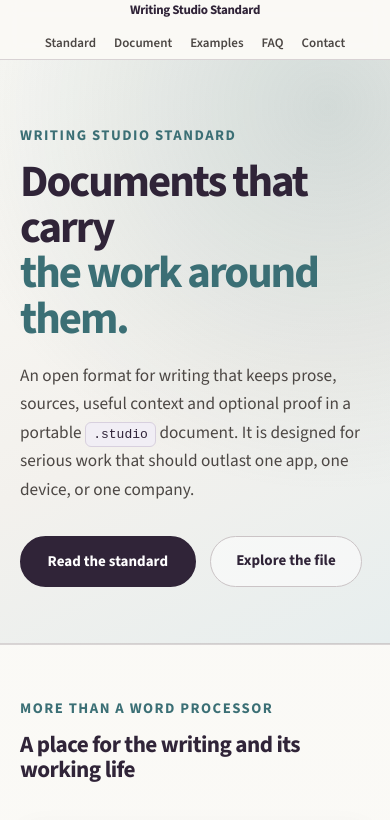
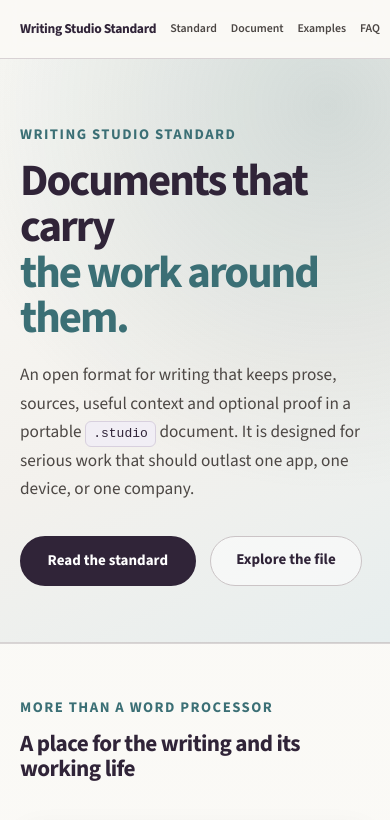
Before and after one commit to albatross310/writingstudiostandard, a React (Vite) app: page / in a window 390 px wide. Shown: the top 820 px of the page. Built offline with nearby package versions, Linux system fonts and the light colour scheme.

Commit message:
keep standard navigation labels on one line

```diff
--- a/src/components/Nav.css
+++ b/src/components/Nav.css
@@ -13,13 +13,13 @@
   align-items: center;
   justify-content: space-between;
   height: 68px;
-  gap: 2rem;
+  gap: clamp(0.5rem, 1.5vw, 1.25rem);
 }
 
 .nav__wordmark {
   font-family: var(--font-sans);
   font-weight: 700;
-  font-size: 1.1rem;
+  font-size: clamp(0.94rem, 1.55vw, 1.1rem);
   color: var(--purple);
   text-decoration: none;
   letter-spacing: -0.025em;
@@ -31,17 +31,20 @@
 .nav__links {
   display: flex;
   align-items: center;
-  gap: 0.25rem;
+  gap: 0.15rem;
+  flex-wrap: nowrap;
 }
 
 .nav__link {
   font-family: var(--font-sans);
-  font-size: 0.94rem;
+  font-size: clamp(0.76rem, 1.25vw, 0.9rem);
   font-weight: 600;
   color: var(--charcoal-mid);
   text-decoration: none;
-  padding: 0.35rem 0.75rem;
+  padding: 0.46em 0.68em;
   border-radius: 999px;
+  line-height: 1.1;
+  white-space: nowrap;
   transition: background 0.12s, color 0.12s;
 }
 
@@ -56,29 +59,26 @@
   background: var(--lavender-pale);
 }
 
-@media (max-width: 700px) {
+@media (max-width: 850px) {
   .nav__wordmark {
-    font-size: 0.8125rem;
+    font-size: 0.85rem;
   }
 
   .nav__link {
-    font-size: 0.8125rem;
-    padding: 0.3rem 0.5rem;
+    font-size: 0.74rem;
+    padding: 0.44em 0.52em;
   }
 }
 
 @media (max-width: 520px) {
   .nav__inner {
-    flex-direction: column;
-    height: auto;
-    padding-top: 0.75rem;
-    padding-bottom: 0.75rem;
-    gap: 0.5rem;
+    height: 58px;
+    overflow-x: auto;
+    scrollbar-width: none;
   }
+  .nav__inner::-webkit-scrollbar { display: none; }
 
   .nav__links {
-    flex-wrap: wrap;
-    justify-content: center;
-    gap: 0.125rem;
+    gap: 0.1rem;
   }
 }
```
